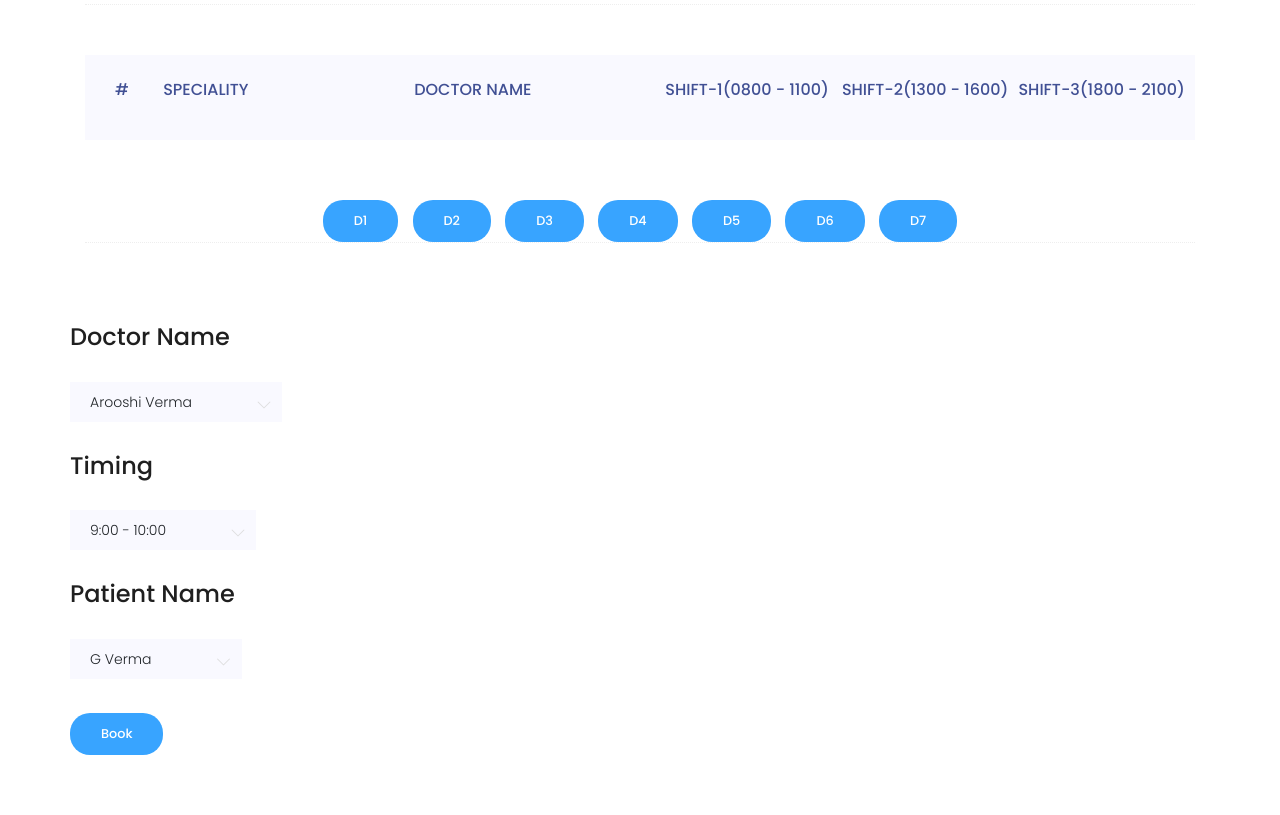
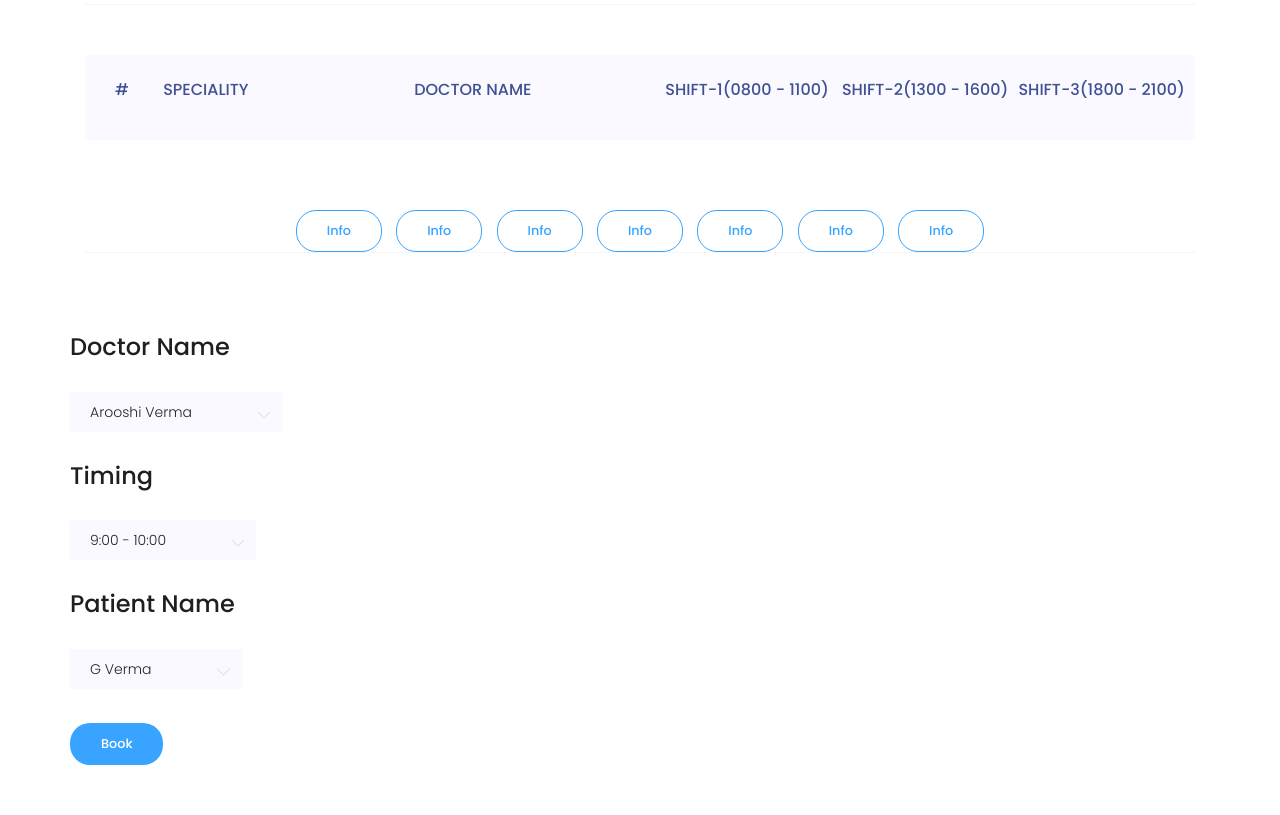
Before and after one commit to Hrishabh-yadav/Hospital_Scheduling, a Django app: page /book_appoint in a window 1280 px wide. Shown: the part 428-1243 px from the top of the page. Run offline with Django 3.2, Linux system fonts and the light colour scheme; data that the repository does not hold is empty; some libraries are stand-ins or nearby versions.

Commit message:
booking table frontend

```diff
--- a/hospital/urls.py
+++ b/hospital/urls.py
@@ -7,5 +7,12 @@ urlpatterns = [
     path('logout', views.logout, name = 'logout'),
     path('register', views.register, name="register"),
     path('book_appoint', views.book_appoint, name="book_appoint"),
+    path('filter_d1', views.book_appoint, name="filter_d1"),
+    path('filter_d2', views.filter_d2, name="filter_d2"),
+    path('filter_d3', views.filter_d3, name="filter_d3"),
+    path('filter_d4', views.filter_d4, name="filter_d4"),
+    path('filter_d5', views.filter_d5, name="filter_d5"),
+    path('filter_d6', views.filter_d6, name="filter_d6"),
+    path('filter_d7', views.filter_d7, name="filter_d7"),
     path('^activate/(?P<uidb64>[0-9A-Za-z_\-]+)/(?P<token>[0-9A-Za-z]{1,13}-[0-9A-Za-z]{1,20})/$',views.activate, name='activate'),
 ]
--- a/hospital/views.py
+++ b/hospital/views.py
@@ -13,16 +13,28 @@ from django.utils import six
 from django.views.generic import ListView, CreateView, UpdateView
 from django.urls import reverse_lazy
 from .models import *
-import datetime
+from datetime import datetime, timedelta
+from django import template
+
+register = template.Library()
+
+@register.filter()
+def addDays(days):
+   newDate = datetime.today() + timedelta(days=days)
+   return newDate
+
+
 class TokenGenerator(PasswordResetTokenGenerator):
     def _make_hash_value(self, user, timestamp):
         return (
-            six.text_type(user.pk) + six.text_type(timestamp) +
-            six.text_type(user.is_active)
+                six.text_type(user.pk) + six.text_type(timestamp) +
+                six.text_type(user.is_active)
         )
 
 
 account_activation_token = TokenGenerator()
+
+
 def activate(request, uidb64, token):
     try:
         uid = force_text(urlsafe_base64_decode(uidb64))
@@ -47,9 +59,9 @@ def login(request):
     if request.method == 'POST':
         username = request.POST["username"]
         password = request.POST["password"]
-        user = auth.authenticate(username = username, password = password)
+        user = auth.authenticate(username=username, password=password)
         if user is not None:
-            auth.login(request,user)
+            auth.login(request, user)
             return redirect("/")
         else:
             messages.info(request, "Password or Username invalid!")
@@ -59,7 +71,7 @@ def login(request):
 
 
 def register(request):
-    if(request.method == 'POST'):
+    if (request.method == 'POST'):
         employee_id = request.POST['empid']
         email = request.POST['emailid']
         password1 = request.POST['password1']
@@ -71,7 +83,7 @@ def register(request):
             if User.objects.filter(email=email).exists():
                 messages.info(request, 'Email already registered')
                 return redirect('register')
-            user = User.objects.create_user(username=employee_id, password= password1, email=email)
+            user = User.objects.create_user(username=employee_id, password=password1, email=email)
             user.is_active = False
             user.save()
             current_site = get_current_site(request)
@@ -97,26 +109,33 @@ def register(request):
     else:
         return render(request, 'Register1.html')
 
-def logout( request ):
+
+def logout(request):
     auth.logout(request)
     return redirect('/')
+
+
 DAY_CHOICES = [
-     'MON',
-     'TUES',
-     'WED',
-     'THURS',
-     'FRI',
-     'SAT',
-     'SUN'
+    'MON',
+    'TUES',
+    'WED',
+    'THURS',
+    'FRI',
+    'SAT',
+    'SUN'
 ]
-def book_appoint(request):
-    day1 = DAY_CHOICES[datetime.datetime.today().weekday()]
-    query = Schedule.objects.filter(day=day1)
+
+
+def book_appoint(request, days=0):
+    #day1 = DAY_CHOICES[datetime.datetime.today().weekday()]
+    dayx = addDays(days)
+    dayx = DAY_CHOICES[dayx.weekday()]
+    query = Schedule.objects.filter(day=dayx)
     context = {'query': query}
     if request.method == 'POST':
         dept = request.POST['filter']
         if dept is not None:
-            query = Schedule.objects.filter(doc__dept__deptid=int(dept)+1, day=day1)
+            query = Schedule.objects.filter(doc__dept__deptid=int(dept) + 1, day=dayx)
             context = {'query': query}
             return render(request, 'Book_appoint.html', context)
         else:
@@ -124,3 +143,27 @@ def book_appoint(request):
 
     else:
         return render(request, 'Book_appoint.html', context)
+
+
+def filter_d2(request):
+    return book_appoint(request, 1)
+
+
+def filter_d3(request):
+    return book_appoint(request, 2)
+
+
+def filter_d4(request):
+    return book_appoint(request, 3)
+
+
+def filter_d5(request):
+    return book_appoint(request, 4)
+
+
+def filter_d6(request):
+    return book_appoint(request, 5)
+
+
+def filter_d7(request):
+    return book_appoint(request, 1)
--- a/templates/Book_appoint.html
+++ b/templates/Book_appoint.html
@@ -151,19 +151,17 @@
 			</div>
 
             <!--Table number buttons-->
-            <form action="filter_day" method="POST">
-                <div style="text-align: center;">
-                <div class="button-group-area mt-40">
-                    <input class="genric-btn info circle arrow" type="submit" value="D1">
-                    <input class="genric-btn info circle arrow" type="submit" value="D2">
-                    <input class="genric-btn info circle arrow" type="submit" value="D3">
-                    <input class="genric-btn info circle arrow" type="submit" value="D4">
-                    <input class="genric-btn info circle arrow" type="submit" value="D5">
-                    <input class="genric-btn info circle arrow" type="submit" value="D6">
-                    <input class="genric-btn info circle arrow" type="submit" value="D7">
+            <div style="text-align: center;">
+                <div class="button-group-area mt-10">
+                    <a href="{% url 'filter_d1' %}" class="genric-btn info-border circle">Info</a>
+                    <a href="{% url 'filter_d2' %}" class="genric-btn info-border circle">Info</a>
+                    <a href="{% url 'filter_d3' %}" class="genric-btn info-border circle">Info</a>
+                    <a href="{% url 'filter_d4' %}" class="genric-btn info-border circle">Info</a>
+                    <a href="{% url 'filter_d5' %}" class="genric-btn info-border circle">Info</a>
+                    <a href="{% url 'filter_d6' %}" class="genric-btn info-border circle">Info</a>
+                    <a href="{% url 'filter_d7' %}" class="genric-btn info-border circle">Info</a>
                 </div>
-                </div>
-            </form>
+            </div>
 
 
 			<!--Start Form-->
```
